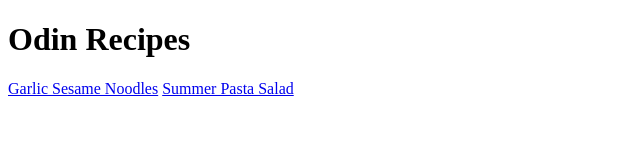
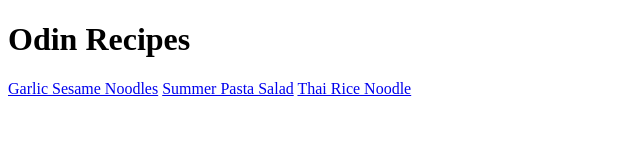
Before and after one commit to Zulhaqq17/odin-recipes, a plain HTML site: page index.html in a window 1280 px wide. Shown: the whole page, without its empty margins (0-640 px from the left). Drawn offline with Linux system fonts and the light colour scheme.

Commit message:
link 3rd recipe page into index page

```diff
--- a/index.html
+++ b/index.html
@@ -4,6 +4,7 @@
         <h1>Odin Recipes</h1>
         <a href="recipes/sesame-noodles.html">Garlic Sesame Noodles</a>
         <a href="recipes/summer-pasta.html"> Summer Pasta Salad</a>
+        <a href="recipes/thai-rice-noodle.html">Thai Rice Noodle</a>
     </head>
 
     <body></body>
```
